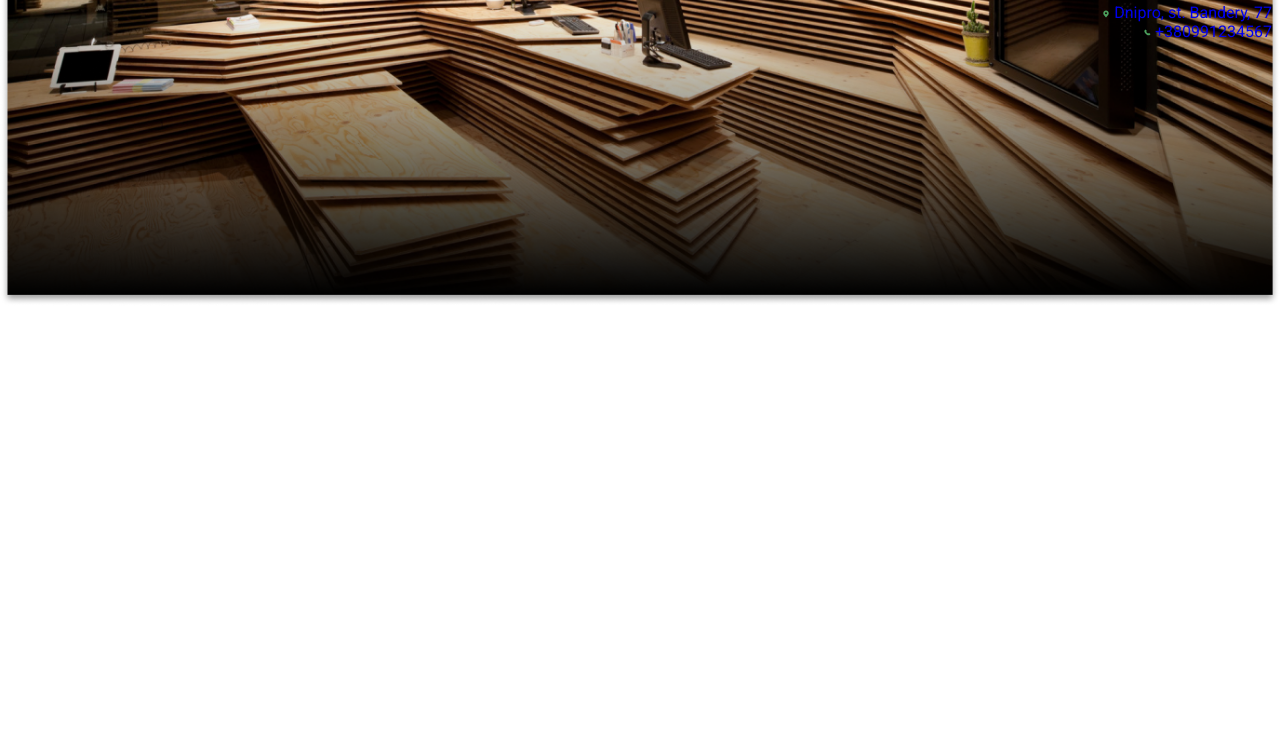
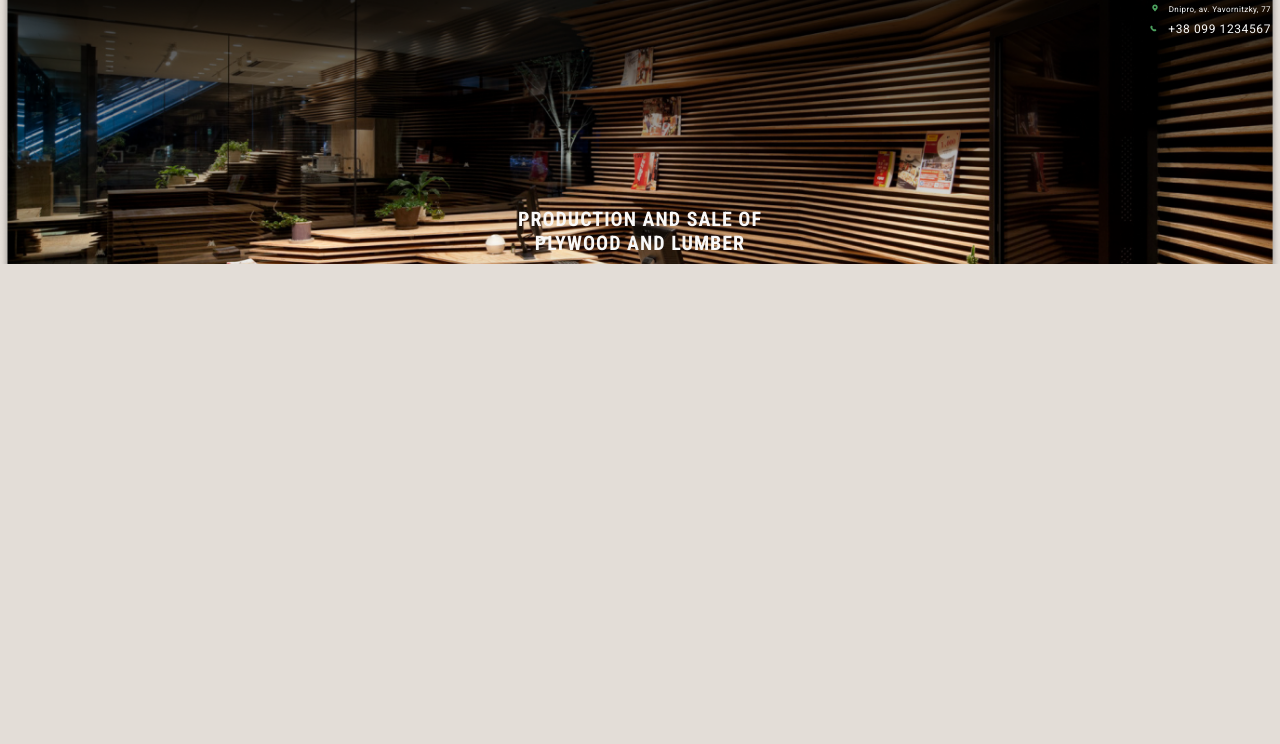
Before and after one commit to AndySlowrunner/lumber-production, a plain HTML site: page index.html in a window 1280 px wide. Shown: the part 56-800 px from the top of the page. Drawn offline with Linux system fonts and the light colour scheme.

Commit message:
added header

```diff
--- a/css/styles.css
+++ b/css/styles.css
@@ -4,12 +4,9 @@
 }
 
 body {
-    margin: 8px;
+    background: #e3ddd7;
     font-family: "Roboto", sans-serif;
-    background-image: url(../images/hero-mobile.png);
-        background-size: cover;
-        background-repeat: no-repeat;
-        background-position: center;
+
 }
 
 p {
@@ -17,6 +14,31 @@ p {
     font-size: 12px;
     letter-spacing: 0.05em;
     color: #090909;
+}
+
+header {
+    height: 320px;
+    background-image: url(../images/hero-mobile.png);
+    background-size: cover;
+    background-repeat: no-repeat;
+    background-position: 50% -4px;
+
+    h1 {
+        font-family: "Roboto Condensed", sans-serif;
+        font-weight: 700;
+        font-size: 20px;
+        letter-spacing: 0.05em;
+        text-transform: uppercase;
+        text-align: center;
+        color: #f9f9f9;
+
+        margin: 171px auto 0;
+        max-width: 244px;
+    }
+}
+
+.container {
+    padding: 9px;
 }
 
 .menu {
@@ -27,10 +49,24 @@ p {
 nav {
     margin: 16px 0;
     text-align: end;
+
+    a {
+        margin-left: 8px;
+    }
 }
-
-
 
 a {
     text-decoration: none;
+    color: #f9f9f9;
+    letter-spacing: 0.05em;
 }
+
+.location {
+    margin-bottom: 8px;
+    font-size: 8px;
+}
+
+.phone {
+    font-size: 12px;
+    text-transform: uppercase;
+}
--- a/index.html
+++ b/index.html
@@ -26,13 +26,14 @@
             <nav>
                 <div class="location">
                     <img src="./icons/location-icon.svg" alt="location">
-                    <a href="https://maps.app.goo.gl/fMRAZZvcfGUdJ3x98">Dnipro, st. Bandery, 77</a>
+                    <a href="https://maps.app.goo.gl/fMRAZZvcfGUdJ3x98">Dnipro, av. Yavornitzky, 77</a>
                 </div>
                 <div class="phone">
                     <img src="./icons/phone-icon.svg" alt="phone">
-                    <a href="tel:+380991234567">+380991234567</a>
+                    <a href="tel:+380991234567">+38 099 1234567</a>
                 </div>
             </nav>
+            <h1>Production and sale of plywood and lumber</h1>
         </div>
     </header>
 </body>
```
